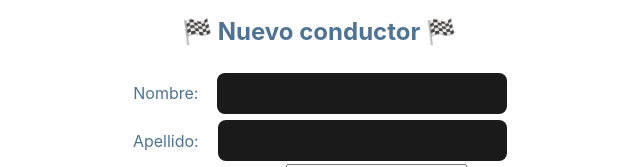
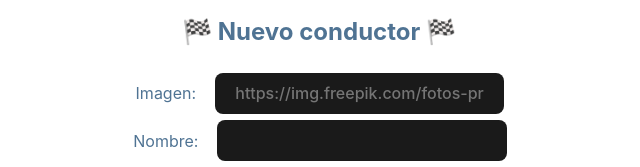
Before and after one commit to JoseReyesP/DriversPI, a React (Vite) app in the folder client/: page /addNewDriver in a window 1280 px wide. Shown: the part 294-461 px from the top of the page, without its empty margins (321-961 px from the left). Built offline with nearby package versions, Linux system fonts and the light colour scheme; no server answers.

Commit message:
opcion de poner imagen personalizada el lugar de por defecto anadido

```diff
--- a/client/src/pages/AddNewDriver/AddNewDriver.jsx
+++ b/client/src/pages/AddNewDriver/AddNewDriver.jsx
@@ -20,6 +20,11 @@ const AddNewDriver = () => {
 
   const onSubmitHandler = (event) => {
     event.preventDefault();
+    let imagen =
+      event.target.querySelector('input[name="imagen"]').value == ""
+        ? "https://img.freepik.com/fotos-premium/piloto-f1-espera-que-comience-carrera-conceptualizacion-generativa-ai_666746-1409.jpg"
+        : event.target.querySelector('input[name="imagen"]').value;
+    ("https://img.freepik.com/fotos-premium/piloto-f1-espera-que-comience-carrera-conceptualizacion-generativa-ai_666746-1409.jpg");
 
     let nombre = event.target.querySelector('input[name="nombre"]').value;
     let apellido = event.target.querySelector('input[name="apellido"]').value;
@@ -37,12 +42,22 @@ const AddNewDriver = () => {
     ).value;
     let teams = event.target.querySelector('textarea[name="teams"]').value;
 
+    let caracteresEspeciales = /[!@#$%^&*()_+{}\[\]:;<>,.?~\\]/;
+    if (
+      caracteresEspeciales.test(nombre) ||
+      caracteresEspeciales.test(apellido) ||
+      caracteresEspeciales.test(nacionalidad)
+    ) {
+      alert(
+        "algunos campos contienen caracteres especiales. Por favor, corrígelos."
+      );
+      return false;
+    }
     let data = {
       conductor: {
         Nombre: nombre,
         Apellido: apellido,
-        Imagen:
-          "https://img.freepik.com/fotos-premium/piloto-f1-espera-que-comience-carrera-conceptualizacion-generativa-ai_666746-1409.jpg",
+        Imagen: imagen,
         Descripcion: descripcion,
         Rating: rating,
         Fecha_nacimiento: dob,
@@ -73,6 +88,15 @@ const AddNewDriver = () => {
       />
       <h2>🏁 Nuevo conductor 🏁</h2>
       <form onSubmit={onSubmitHandler}>
+        <div>
+          <label>Imagen:</label>
+          <input
+            type="text"
+            id="imagen"
+            name="imagen"
+            placeholder="https://img.freepik.com/fotos-premium/piloto-f1-espera-que-comience-carrera-conceptualizacion-generativa-ai_666746-1409.jpg"
+          />
+        </div>
         <div>
           <label>Nombre:</label>
           <input type="text" id="nombre" name="nombre" />
```
